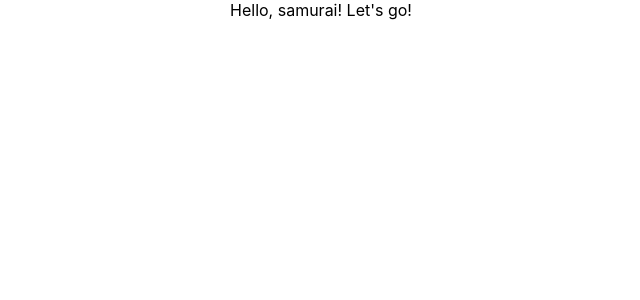
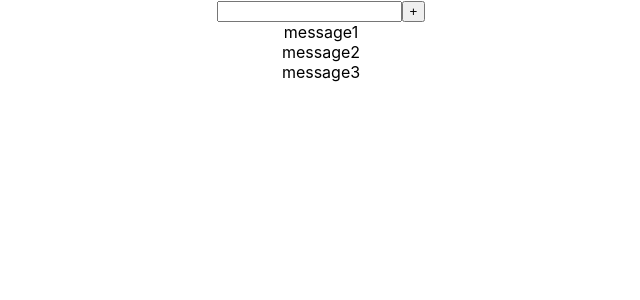
Before and after one commit to Dadeev/microtasks, a React (Create React App) app: page / in a window 1280 px wide. Shown: the top 300 px of the page, without its empty margins (319-959 px from the left). Built offline with nearby package versions, Linux system fonts and the light colour scheme.

Commit message:
feat: add component

```diff
--- a/src/App.tsx
+++ b/src/App.tsx
@@ -1,12 +1,32 @@
-import React from 'react';
+import React, {useState} from 'react';
 import './App.css';
+import {FullInput} from "./Components/FullInput";
 
 function App() {
-  return (
-    <div className="App">
-     Hello, samurai! Let's go!
-    </div>
-  );
+    let [message, setMessage] = useState([
+            {message: 'message1'},
+            {message: 'message2'},
+            {message: 'message3'},
+        ]
+    )
+
+    const addMessage = (title: string) => {
+        console.log(title)
+    }
+    return (
+        <div className="App">
+            {/*<div>*/}
+            {/*    <input/>*/}
+            {/*    <button>+</button>*/}
+            {/*</div>*/}
+            <FullInput addMessage={addMessage}/>
+            {message.map((el, index) => {
+                return (
+                    <div key={index}>{el.message}</div>
+                )
+            })}
+        </div>
+    );
 }
 
 export default App;
--- /dev/null
+++ b/src/Components/FullInput.tsx
@@ -0,0 +1,24 @@
+import React, {ChangeEvent, useState} from 'react';
+
+type FullInputPropsType = {
+    addMessage: (title: string) => void
+}
+
+export const FullInput = (props: FullInputPropsType) => {
+    let [title, setTitle] = useState('')
+
+    const onChangeInputHandler = (event: ChangeEvent<HTMLInputElement>) => {
+        setTitle(event.currentTarget.value)
+    }
+
+    const onClickButtonHandler = () => {
+        props.addMessage(title)
+    }
+
+    return (
+        <div>
+            <input onChange={onChangeInputHandler}/>
+            <button onClick={onClickButtonHandler}>+</button>
+        </div>
+    );
+};
```
Also changed, not shown: 1 other file (tests, documents, lock files or other folders).
